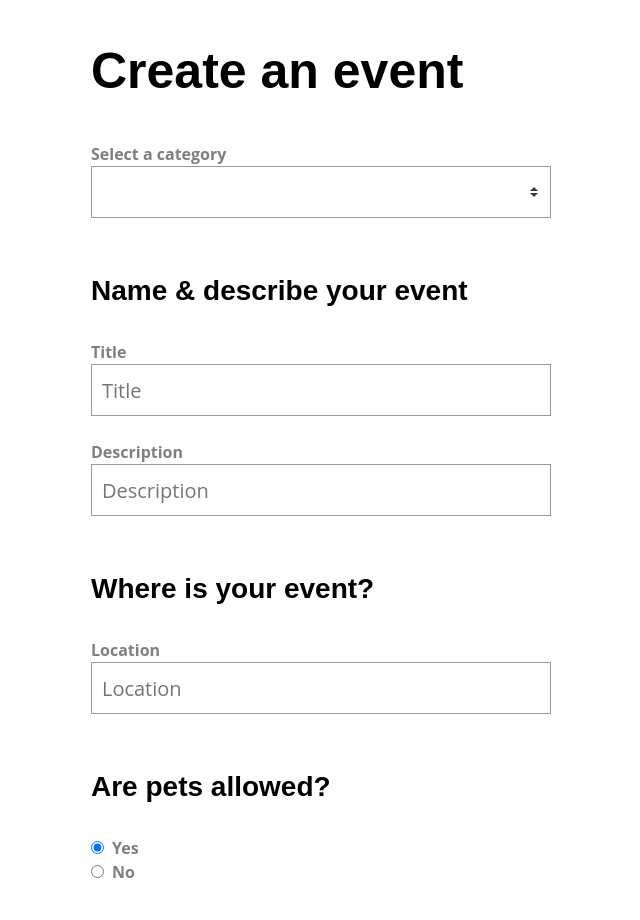
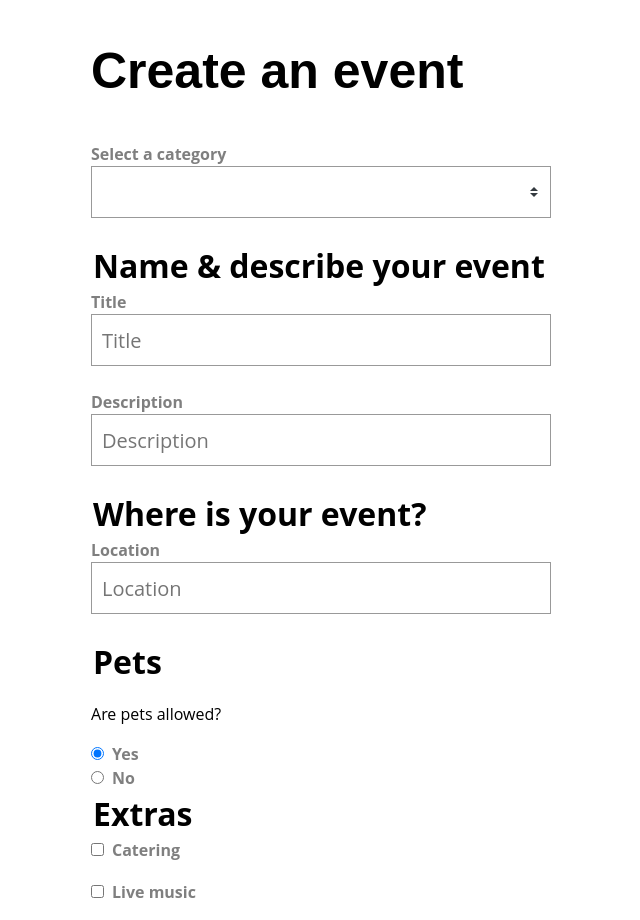
Before and after one commit to BryanS1989/vue-3-forms, a Vue app: page / in a window 1280 px wide. Shown: the top 920 px of the page, without its empty margins (319-959 px from the left). Built offline with nearby package versions, Linux system fonts and the light colour scheme.

Commit message:
fieldset and legend

```diff
--- a/src/views/SimpleForm.vue
+++ b/src/views/SimpleForm.vue
@@ -4,22 +4,38 @@
         <form @submit.prevent="sendForm">
             <BaseSelect :options="categories" v-model="event.category" label="Select a category" />
 
-            <h3>Name & describe your event</h3>
+            <fieldset>
+                <legend>Name & describe your event</legend>
 
                 <BaseInput v-model="event.title" label="Title" type="text" />
 
                 <BaseInput v-model="event.description" label="Description" type="text" />
+            </fieldset>
 
-            <h3>Where is your event?</h3>
+            <fieldset>
+                <legend>Where is your event?</legend>
 
                 <BaseInput v-model="event.location" label="Location" type="text" />
+            </fieldset>
 
-            <h3>Are pets allowed?</h3>
+            <fieldset>
+                <legend>Pets</legend>
+
+                <p>Are pets allowed?</p>
+
                 <div>
-                <BaseRadioGroup v-model="event.pets" name="pets" :options="petOptions" vertical />
+                    <BaseRadioGroup
+                        v-model="event.pets"
+                        name="pets"
+                        :options="petOptions"
+                        vertical
+                    />
                 </div>
+            </fieldset>
 
-            <h3>Extras</h3>
+            <fieldset>
+                <legend>Extras</legend>
+
                 <div>
                     <BaseCheckbox v-model="event.extras.catering" label="Catering" />
                 </div>
@@ -27,6 +43,7 @@
                 <div>
                     <BaseCheckbox v-model="event.extras.music" label="Live music" />
                 </div>
+            </fieldset>
 
             <button class="button -fill-gradient" type="submit">Submit</button>
         </form>
@@ -94,3 +111,17 @@
     }
 };
 </script>
+
+<style>
+fieldset {
+    border: 0;
+    margin: 0;
+    padding: 0;
+}
+
+legend {
+    font-size: 2rem;
+    font-weight: bold;
+    margin-top: 2rem;
+}
+</style>
```
Lines whose indentation alone changed are shown as unchanged.
